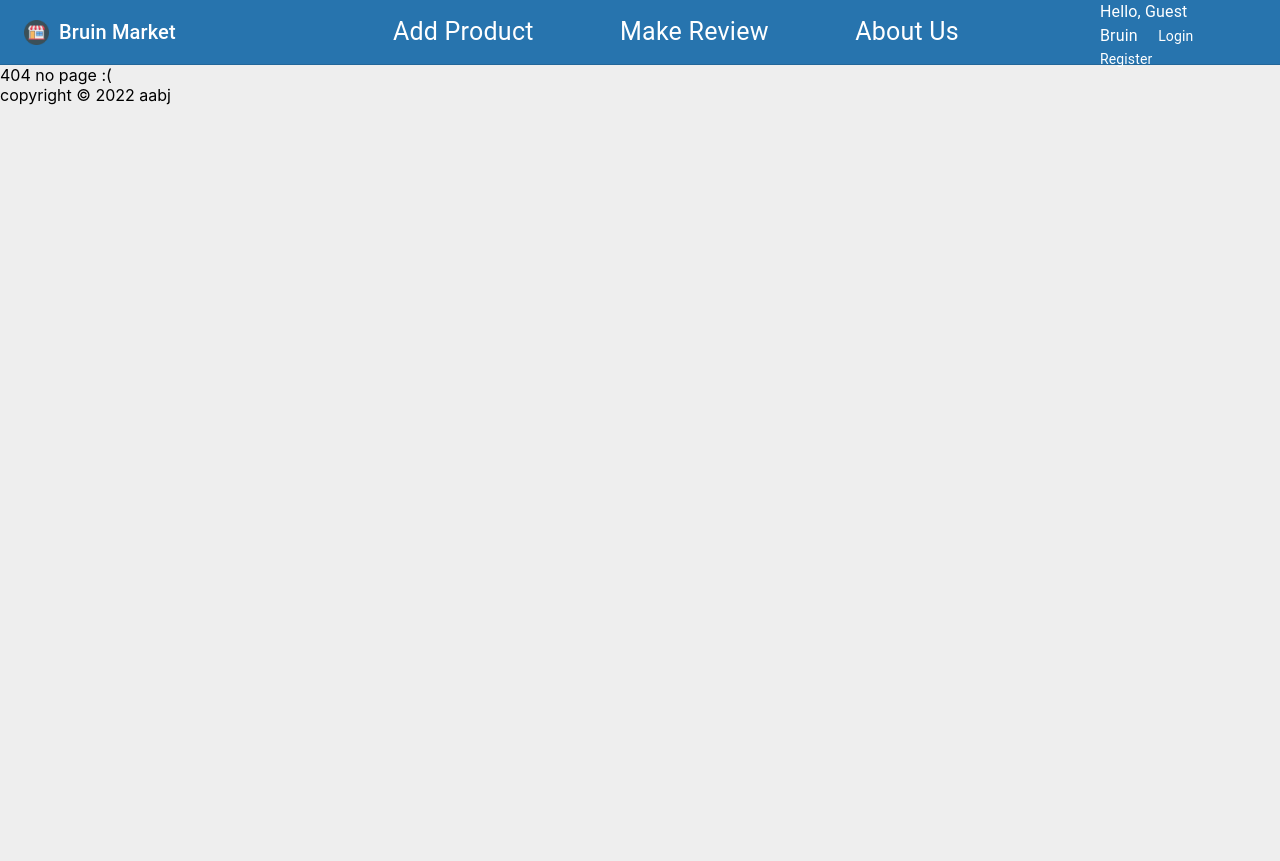
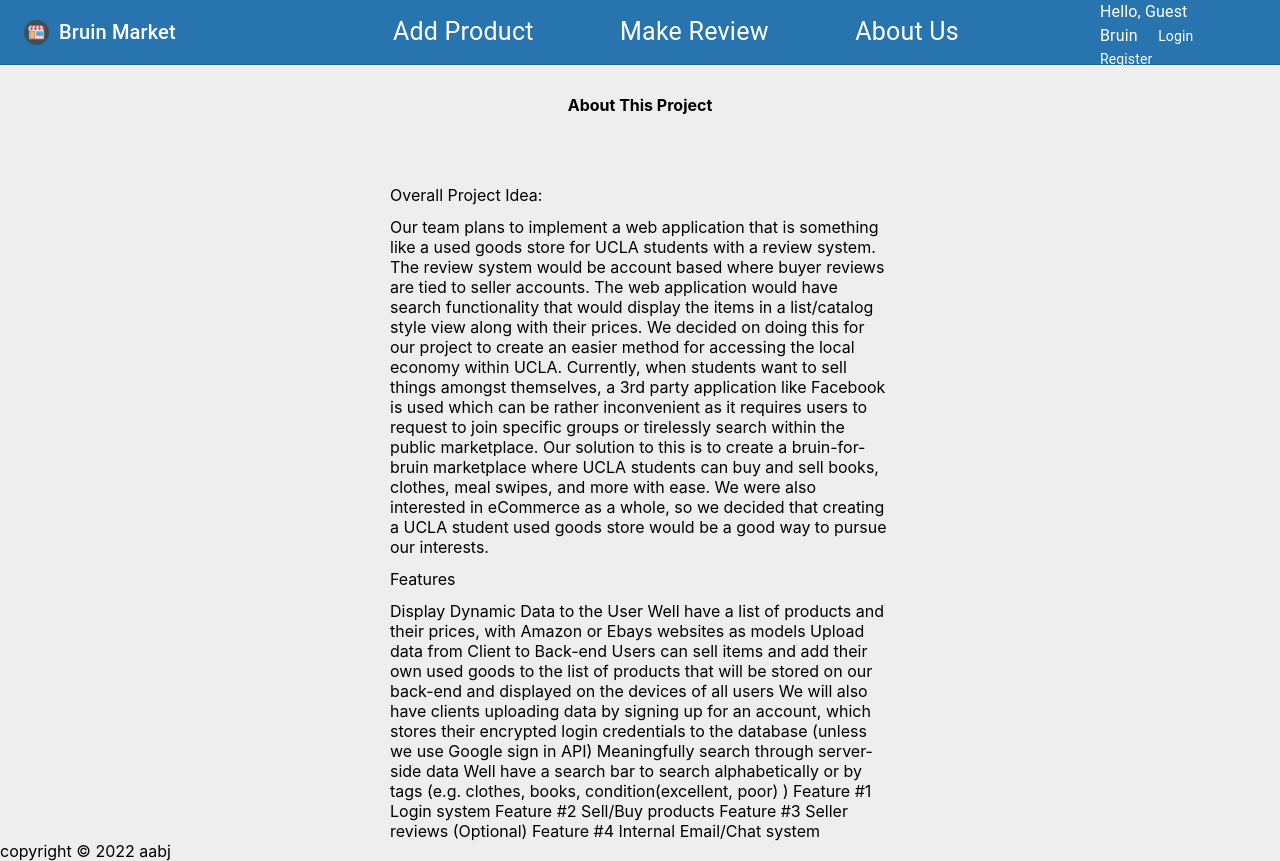
Before and after one commit to ashi72/budget-amazon, a React (Create React App) app: page /Info in a window 1280 px wide. Before the commit this address had no page. Before the commit the page ends 800 px from the top, so only its background shows below. Built offline with nearby package versions, Linux system fonts and the light colour scheme.

Commit message:
added info page sylized review page

```diff
--- a/src/App.js
+++ b/src/App.js
@@ -15,6 +15,7 @@ import Profile from "./components/Profile";
 import { UserContext } from "./contexts/UserContext";
 import productAPI from "./services/products";
 import Review from "./components/review";
+import Info from "./components/info";
 
 function App() {
   const [user, setUser] = useState(null);
@@ -47,6 +48,7 @@ function App() {
           <Route path="/products/:id" element={<ProductDetail />} />
           <Route path="/review" element={<Review />} />
           <Route path="/profile/:username" element={<Profile />} />
+          <Route path="/Info" element={<Info />} />
         </Routes>
         <Footer />
       </BrowserRouter>
--- a/src/components/NavBar/NavBar.js
+++ b/src/components/NavBar/NavBar.js
@@ -107,7 +107,7 @@ const NavBar = ({ onLogout }) => {
 
             <Typography
               component={Link}
-              to="/"
+              to="/info"
               className={classes.navlinks}
               color="inherit"
             >
--- /dev/null
+++ b/src/components/info.js
@@ -0,0 +1,66 @@
+import React, { useContext, useEffect, Component } from "react";
+import { useNavigate } from "react-router-dom";
+
+
+import { UserContext } from "../contexts/UserContext";
+
+
+class info extends Component {
+    constructor(props) {
+        super(props);
+    }
+
+
+    render() {
+
+
+        return (
+            <>
+                <div className="hero is-primary ">
+                    <div className="hero-body container">
+                        <h4 className="title">About This Project</h4>
+                    </div>
+                </div>
+                <br />
+                <br />
+                <form>
+                    <lebel>
+                        Overall Project Idea:
+                        </lebel>
+
+
+                        Our team plans to implement a web application that is something like a used goods store for UCLA students with a review system.
+                        The review system would be account based where buyer reviews are tied to seller accounts. The web application would have search
+                        functionality that would display the items in a list/catalog style view along with their prices. We decided on doing this for our
+                        project to create an easier method for accessing the local economy within UCLA. Currently, when students want to sell things amongst
+                        themselves, a 3rd party application like Facebook is used which can be rather inconvenient as it requires users to request to join
+                        specific groups or tirelessly search within the public marketplace. Our solution to this is to create a bruin-for-bruin marketplace
+                        where UCLA students can buy and sell books, clothes, meal swipes, and more with ease. We were also interested in eCommerce as a whole,
+                        so we decided that creating a UCLA student used goods store would be a good way to pursue our interests.
+                    <lebel>
+                        Features
+                        </lebel>
+
+                        Display Dynamic Data to the User
+                        Well have a list of products and their prices, with Amazon or Ebays websites as models
+                        Upload data from Client to Back-end
+                        Users can sell items and add their own used goods to the list of products that will be stored on our back-end and displayed on the devices of all users
+                        We will also have clients uploading data by signing up for an account, which stores their encrypted login credentials to the database
+                        (unless we use Google sign in API)
+                        Meaningfully search through server-side data
+                        Well have a search bar to search alphabetically or by tags (e.g. clothes, books, condition(excellent, poor) )
+                        Feature #1 Login system
+                        Feature #2 Sell/Buy products
+                        Feature #3 Seller reviews
+                        (Optional) Feature #4 Internal Email/Chat system
+
+
+
+                </form>
+
+            </>
+        );
+    }
+}
+
+export default info;
```
